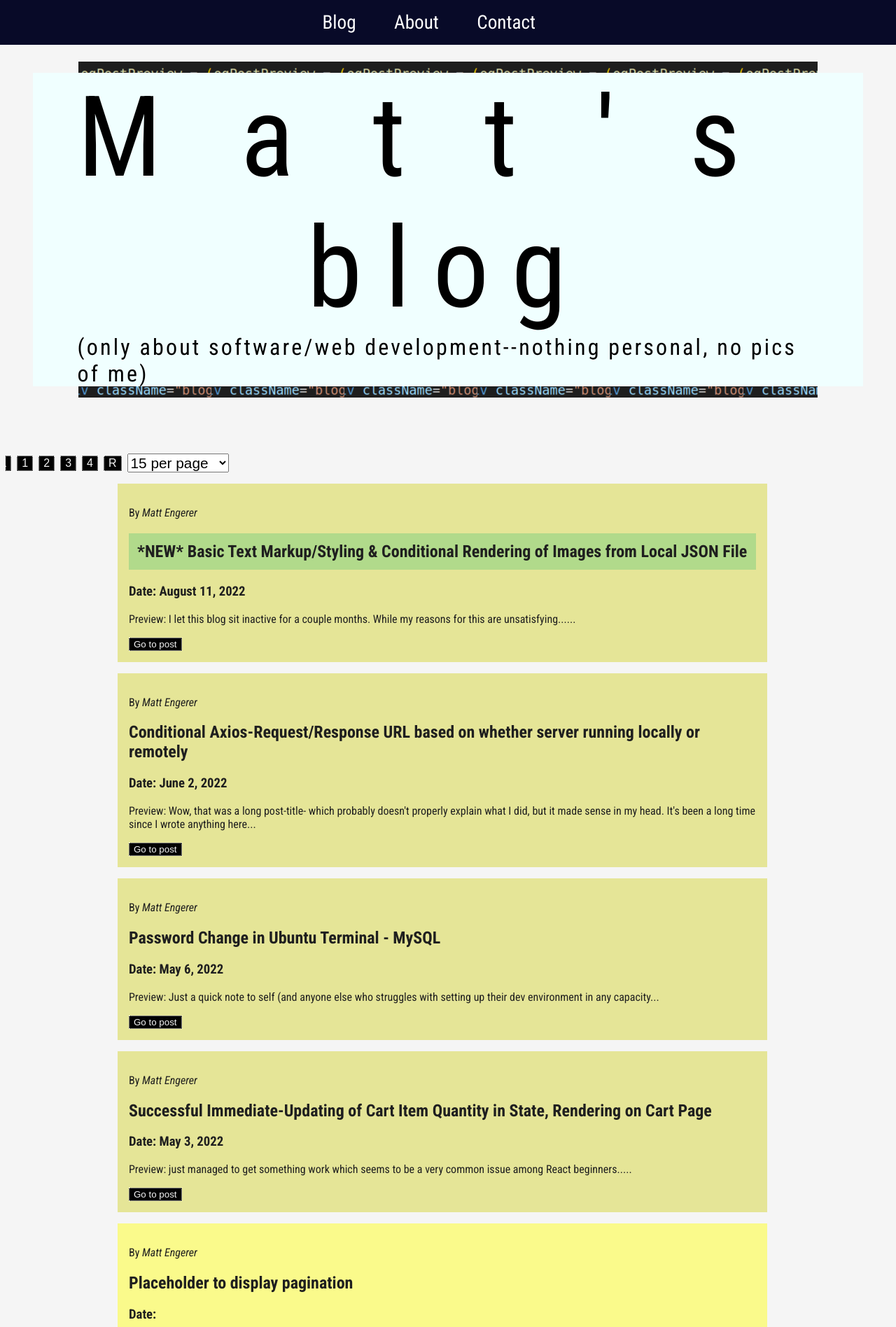
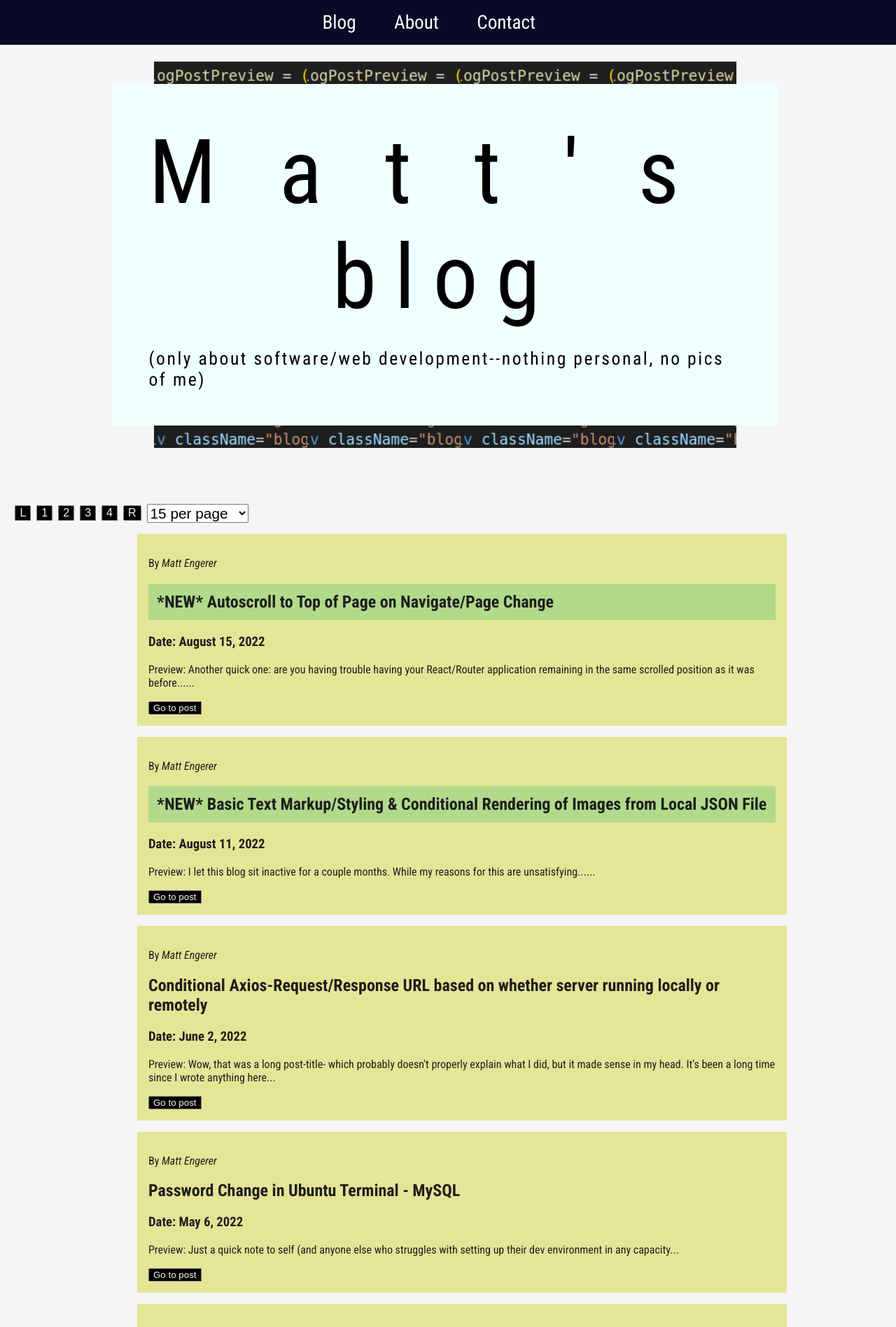
Before and after one commit to uchutanjyo/personal-blog, a React (Create React App) app: page / in a window 1280 px wide. Shown: the top 1896 px of the page at 70% size. Built offline with nearby package versions, Linux system fonts and the light colour scheme.

Commit message:
window.toScroll blogpost added; a few styling changes

```diff
--- a/src/blogposts/blogposts.json
+++ b/src/blogposts/blogposts.json
@@ -8,9 +8,7 @@
       "title": "Conditional Axios-Request/Response URL based on whether server running locally or remotely",
       "preview": "Wow, that was a long post-title- which probably doesn't properly explain what I did, but it made sense in my head. It's been a long time since I wrote anything here",
       "date": "June 2, 2022",
-      "image": "",
-      "readingTimeMinutes": 9,
-      "tags": ["React, production/development, Axios, Express.js, process.env.NODE_ENV" ],
+      "image": "",      "tags": ["React, production/development, Axios, Express.js, process.env.NODE_ENV" ],
       "paragraphs": [
         ["Wow, that was a long post-title- which probably doesn't properly explain what I did, but it made sense in my head. It's been a long time since I wrote anything here"],
 
@@ -50,7 +48,6 @@
       "preview": "Just a quick note to self (and anyone else who struggles with setting up their dev environment in any capacity",
       "date": "May 6, 2022",
       "image": "",
-      "readingTimeMinutes": 12,
       "tags": ["Ubuntu, Terminal, MySQL, not a very helpful article" ],
       "paragraphs": [
         ["Just a quick note to self (and anyone else who struggles with setting up their dev environment in any capacity): when it comes to getting stuck, persistence really is what is required to move forward in most cases!"],
@@ -80,7 +77,6 @@
       "preview": "I let this blog sit inactive for a couple months. While my reasons for this are unsatisfying...",
       "date": "August 11, 2022",
       "image": "http://dummyimage.com/200x134.png/5fa2dd/ffffff",
-      "readingTimeMinutes": 13,
       "paragraphs": [
         ["I let this blog sit inactive for a couple months. While my reasons for this are unsatisfying (even for myself), they amount to 'too many other things going on', and 'rushing to move forwards after learning/implementing/building something new rather than slowing down and documenting the process'.  However, I've learned my lesson. From now on, I'll be taking my time to write out any novel solutions I come up with (or find/put together from Google searches), and turn them into 'Content' right here! :)"],
 
@@ -110,7 +106,6 @@
       "preview": " just managed to get something work which seems to be a very common issue among React beginners..",
       "date": "May 3, 2022",
       "image": "",
-      "readingTimeMinutes": 15,
       "paragraphs": [
         ["I just managed to get something work which seems to be a very common issue among React beginners."],
 
@@ -150,16 +145,25 @@
     {
       "id": 6,
       "author": "Matt Engerer",
-      "title": "Placeholder to display pagination",
-      "preview": "Placeholder to display pagination",
-      "date": "",
+      "title": "*NEW* Autoscroll to Top of Page on Navigate/Page Change",
+      "preview": "Another quick one: are you having trouble having your React/Router application remaining in the same scrolled position as it was before...",
+      "date": "August 15, 2022",
       "image": "",
-      "readingTimeMinutes": "",
       "paragraphs": [
-        ["And then, in an example axios request: "],
-        [" const data = await axios.get(`${appUrl}/cart`);"]
+
+        ["Another quick one: are you having trouble with your React/React Router application remaining in the same scrolled position as it was before you navigated to another Route?"],
+        ["For example: you've been checking out your e-commerce site, scrolling down the 'my cart' page to view all of your cart items. Then, when you navigate back to the Products page, the scroll position is still halfway down the page rather than at the top. How annoying!"],
+        ["For unknown reasons, I left this tiny bug in several of my applications for months. Fortunately, the fix is VERY simple. Here is what works when working with React functional components/hooks:"],
+        ["windowscroll.png"],
+        ["..yes, I included all of that extra code in the screenshot to show that I wasn't just making up the above example.. :). The important bit is the useEffect hook with window.toScroll(). "],
+        ["The useEffect hook allows us to execute functions on the initial page render. window.scrollTo() works on the DOM window object. So, with the above code, when the page renders (or when a certain Route is navigated to) the scroll coordinates of the window object will immediately be set to 0, 0 - which sets the scroll position at the top of the page."],
+
+        ["So, stick this useEffect hook into the top of any React component where you require this to happen - it should work like a charm. :)"],
+
+        ["Again, this was a tiny issue, but hope it helps SOMEONE. Take care for now!"]
+
       ],
-      "tags": []
+      "tags": ["JavaScript, React Router, return to top of page on navigation, Window object, React hooks, useEffect"]
     },
     {
       "id": 7,
@@ -168,7 +172,6 @@
       "preview": "Placeholder to display pagination",
       "date": "",
       "image": "",
-      "readingTimeMinutes": "",
       "paragraphs": [
         ["And then, in an example axios request: "],
         [" const data = await axios.get(`${appUrl}/cart`);"]
@@ -182,7 +185,6 @@
       "preview": "Placeholder to display pagination",
       "date": "",
       "image": "",
-      "readingTimeMinutes": "",
       "paragraphs": [
         ["And then, in an example axios request: "],
         [" const data = await axios.get(`${appUrl}/cart`);"]
@@ -196,7 +198,6 @@
       "preview": "Placeholder to display pagination",
       "date": "",
       "image": "",
-      "readingTimeMinutes": "",
       "paragraphs": [
         ["And then, in an example axios request: "],
         [" const data = await axios.get(`${appUrl}/cart`);"]
@@ -210,7 +211,6 @@
       "preview": "Placeholder to display pagination",
       "date": "",
       "image": "",
-      "readingTimeMinutes": "",
       "paragraphs": [
         ["And then, in an example axios request: "],
         [" const data = await axios.get(`${appUrl}/cart`);"]
@@ -224,7 +224,6 @@
       "preview": "Placeholder to display pagination",
       "date": "",
       "image": "",
-      "readingTimeMinutes": "",
       "paragraphs": [
         ["And then, in an example axios request: "],
         [" const data = await axios.get(`${appUrl}/cart`);"]
@@ -238,7 +237,6 @@
       "preview": "Placeholder to display pagination",
       "date": "",
       "image": "",
-      "readingTimeMinutes": "",
       "tags": []
     },
     {
@@ -248,7 +246,6 @@
       "preview": "Placeholder to display pagination",
       "date": "",
       "image": "",
-      "readingTimeMinutes": "",
       "tags": []
     },
     {
@@ -258,7 +255,6 @@
       "preview": "Placeholder to display pagination",
       "date": "",
       "image": "",
-      "readingTimeMinutes": "",
       "tags": []
     },
     {
@@ -268,7 +264,6 @@
       "preview": "Placeholder to display pagination",
       "date": "",
       "image": "",
-      "readingTimeMinutes": "",
       "tags": []
     },
     {
@@ -278,7 +273,6 @@
       "preview": "Placeholder to display pagination",
       "date": "",
       "image": "",
-      "readingTimeMinutes": "",
       "tags": []
     }, {
       "id": 17,
@@ -287,7 +281,6 @@
       "preview": "Placeholder to display pagination",
       "date": "",
       "image": "",
-      "readingTimeMinutes": "",
       "tags": []
     },
     {
@@ -297,7 +290,6 @@
       "preview": "Placeholder to display pagination",
       "date": "",
       "image": "",
-      "readingTimeMinutes": "",
       "tags": []
     },
     {
@@ -307,7 +299,6 @@
       "preview": "Placeholder to display pagination",
       "date": "",
       "image": "",
-      "readingTimeMinutes": "",
       "tags": []
     },
     {
@@ -317,7 +308,6 @@
       "preview": "Placeholder to display pagination",
       "date": "",
       "image": "",
-      "readingTimeMinutes": "",
       "tags": []
     }, {
       "id": 21,
@@ -326,7 +316,6 @@
       "preview": "Placeholder to display pagination",
       "date": "",
       "image": "",
-      "readingTimeMinutes": "",
       "tags": []
     },
     {
@@ -336,7 +325,6 @@
       "preview": "Placeholder to display pagination",
       "date": "",
       "image": "",
-      "readingTimeMinutes": "",
       "tags": []
     },
     {
@@ -346,7 +334,6 @@
       "preview": "Placeholder to display pagination",
       "date": "",
       "image": "",
-      "readingTimeMinutes": "",
       "tags": []
     },
     {
@@ -356,7 +343,6 @@
       "preview": "Placeholder to display pagination",
       "date": "",
       "image": "",
-      "readingTimeMinutes": "",
       "tags": []
     },
     {
@@ -366,7 +352,6 @@
       "preview": "Placeholder to display pagination",
       "date": "",
       "image": "",
-      "readingTimeMinutes": "",
       "tags": []
     }, {
       "id": 26,
@@ -374,9 +359,7 @@
       "title": "Placeholder to display pagination",
       "preview": "Cras in purus eu magna vulputate luctus. Cum sociis natoque penatibus et magnis dis parturient montes, nascetur ridiculus mus.",
       "date": "1634439025000",
-      "image": "",
-      "readingTimeMinutes": 9,
-      "tags": ["crypto", "health"]
+      "image": "",      "tags": ["crypto", "health"]
     },
     {
       "id": 27,
@@ -385,8 +368,7 @@
       "preview": "Donec odio justo, sollicitudin ut, suscipit a, feugiat et, eros. Vestibulum ac est lacinia nisi venenatis tristique.",
       "date": "1630299425000",
       "image": "http://dummyimage.com/200x134.png/5fa2dd/ffffff",
-      "readingTimeMinutes": 12,
-      "tags": ["food", "health"]
+      "tags": []
     },
     {
       "id": 28,
@@ -395,7 +377,6 @@
       "preview": "Placeholder to display pagination",
       "date": "",
       "image": "",
-      "readingTimeMinutes": "",
       "tags": []
     },
     {
@@ -405,8 +386,7 @@
       "preview": "Proin at turpis a pede posuere nonummy. Integer non velit.",
       "date": "1642895680000",
       "image": "http://dummyimage.com/200x134.png/5fa2dd/ffffff",
-      "readingTimeMinutes": 13,
-      "tags": ["finance", "food"]
+      "tags": []
     },
     {
       "id": 30,
@@ -415,8 +395,7 @@
       "preview": "Cum sociis natoque penatibus et magnis dis parturient montes, nascetur ridiculus mus. Etiam vel augue.",
       "date": "1641217936000",
       "image": "",
-      "readingTimeMinutes": 15,
-      "tags": ["hardware", "politics"]
+      "tags": []
     },
     {
       "id": 31,
@@ -425,7 +404,6 @@
       "preview": "Placeholder to display pagination",
       "date": "",
       "image": "",
-      "readingTimeMinutes": "",
       "tags": []
     },
     {
@@ -435,7 +413,6 @@
       "preview": "Placeholder to display pagination",
       "date": "",
       "image": "",
-      "readingTimeMinutes": "",
       "tags": []
     },
     {
@@ -445,7 +422,6 @@
       "preview": "Placeholder to display pagination",
       "date": "",
       "image": "",
-      "readingTimeMinutes": "",
       "tags": []
     },
     {
@@ -455,7 +431,6 @@
       "preview": "Placeholder to display pagination",
       "date": "",
       "image": "",
-      "readingTimeMinutes": "",
       "tags": []
     },
     {
@@ -465,7 +440,6 @@
       "preview": "Placeholder to display pagination",
       "date": "",
       "image": "",
-      "readingTimeMinutes": "",
       "tags": []
     },
     {
@@ -475,7 +449,6 @@
       "preview": "Placeholder to display pagination",
       "date": "",
       "image": "",
-      "readingTimeMinutes": "",
       "tags": []
     },
     {
@@ -485,7 +458,6 @@
       "preview": "Placeholder to display pagination",
       "date": "",
       "image": "",
-      "readingTimeMinutes": "",
       "tags": []
     },
     {
@@ -495,7 +467,6 @@
       "preview": "Placeholder to display pagination",
       "date": "",
       "image": "",
-      "readingTimeMinutes": "",
       "tags": []
     },
     {
@@ -505,7 +476,6 @@
       "preview": "Placeholder to display pagination",
       "date": "",
       "image": "",
-      "readingTimeMinutes": "",
       "tags": []
     },
     {
@@ -515,7 +485,6 @@
       "preview": "Placeholder to display pagination",
       "date": "",
       "image": "",
-      "readingTimeMinutes": "",
       "tags": []
     },
     {
@@ -525,7 +494,6 @@
       "preview": "Placeholder to display pagination",
       "date": "",
       "image": "",
-      "readingTimeMinutes": "",
       "tags": []
     }, {
       "id": 42,
@@ -534,7 +502,6 @@
       "preview": "Placeholder to display pagination",
       "date": "",
       "image": "",
-      "readingTimeMinutes": "",
       "tags": []
     },
     {
@@ -544,7 +511,6 @@
       "preview": "Placeholder to display pagination",
       "date": "",
       "image": "",
-      "readingTimeMinutes": "",
       "tags": []
     },
     {
@@ -554,7 +520,6 @@
       "preview": "Placeholder to display pagination",
       "date": "",
       "image": "",
-      "readingTimeMinutes": "",
       "tags": []
     },
     {
@@ -564,7 +529,6 @@
       "preview": "Placeholder to display pagination",
       "date": "",
       "image": "",
-      "readingTimeMinutes": "",
       "tags": []
     }, {
       "id": 46,
@@ -573,7 +537,6 @@
       "preview": "Placeholder to display pagination",
       "date": "",
       "image": "",
-      "readingTimeMinutes": "",
       "tags": []
     },
     {
@@ -583,7 +546,6 @@
       "preview": "Placeholder to display pagination",
       "date": "",
       "image": "",
-      "readingTimeMinutes": "",
       "tags": []
     },
     {
@@ -593,7 +555,6 @@
       "preview": "Placeholder to display pagination",
       "date": "",
       "image": "",
-      "readingTimeMinutes": "",
       "tags": []
     },
     {
@@ -603,7 +564,6 @@
       "preview": "Placeholder to display pagination",
       "date": "",
       "image": "",
-      "readingTimeMinutes": "",
       "tags": []
     },
     {
@@ -613,7 +573,6 @@
       "preview": "Placeholder to display pagination",
       "date": "",
       "image": "",
-      "readingTimeMinutes": "",
       "tags": []
     }
   ]
--- a/src/styles/App.css
+++ b/src/styles/App.css
@@ -87,9 +87,10 @@ button:hover {
   -webkit-box-direction: normal;
       -ms-flex-direction: column;
           flex-direction: column;
-  width: 80vw;
+  width: 60vw;
+  margin-left: 5em;
   margin-top: 5em;
-  padding: 1em;
+  padding: 2em;
   background-image: url("../../public/code.png");
   background-size: contain;
   background-repeat: initial;
@@ -109,9 +110,8 @@ button:hover {
   -webkit-box-direction: normal;
       -ms-flex-direction: column;
           flex-direction: column;
-  height: 2em;
   background-color: azure;
-  font-size: 10em;
+  font-size: 8em;
   letter-spacing: .7em;
   padding: .4em;
 }
@@ -147,6 +147,7 @@ button:hover {
   -webkit-box-direction: normal;
       -ms-flex-direction: column;
           flex-direction: column;
+  margin-top: 1em;
   letter-spacing: .2em;
   font-size: .2em;
   letter-spacing: .1em;
--- a/src/styles/App.scss
+++ b/src/styles/App.scss
@@ -74,9 +74,10 @@ button:hover {
 // Top header.
 .top-header-wrapper {
   @include flexCenter(column);
-  width: 80vw;
+  width: 60vw;
+  margin-left:5em;
   margin-top: 5em;
-padding: 1em;
+padding: 2em;
 background-image: url('../../public/code.png');
 background-size: contain;
 background-repeat: initial
@@ -85,9 +86,8 @@ background-repeat: initial
 
 .top-header-1 {
     @include flexCenter(column);
-  height: 2em;
   background-color: azure;
-  font-size: 10em;
+  font-size: 8em;
   letter-spacing: .7em;
   padding: .4em;
 
@@ -100,6 +100,7 @@ letter-spacing: .2em;
 
 .top-header-3 {
   @include flexCenter(column);
+  margin-top:1em;
 letter-spacing: .2em;
 font-size: .2em;
 letter-spacing: .1em;
```
Also changed, not shown: src/blogimages/windowscroll.png (added), 1 other file (tests, documents, lock files or other folders).
